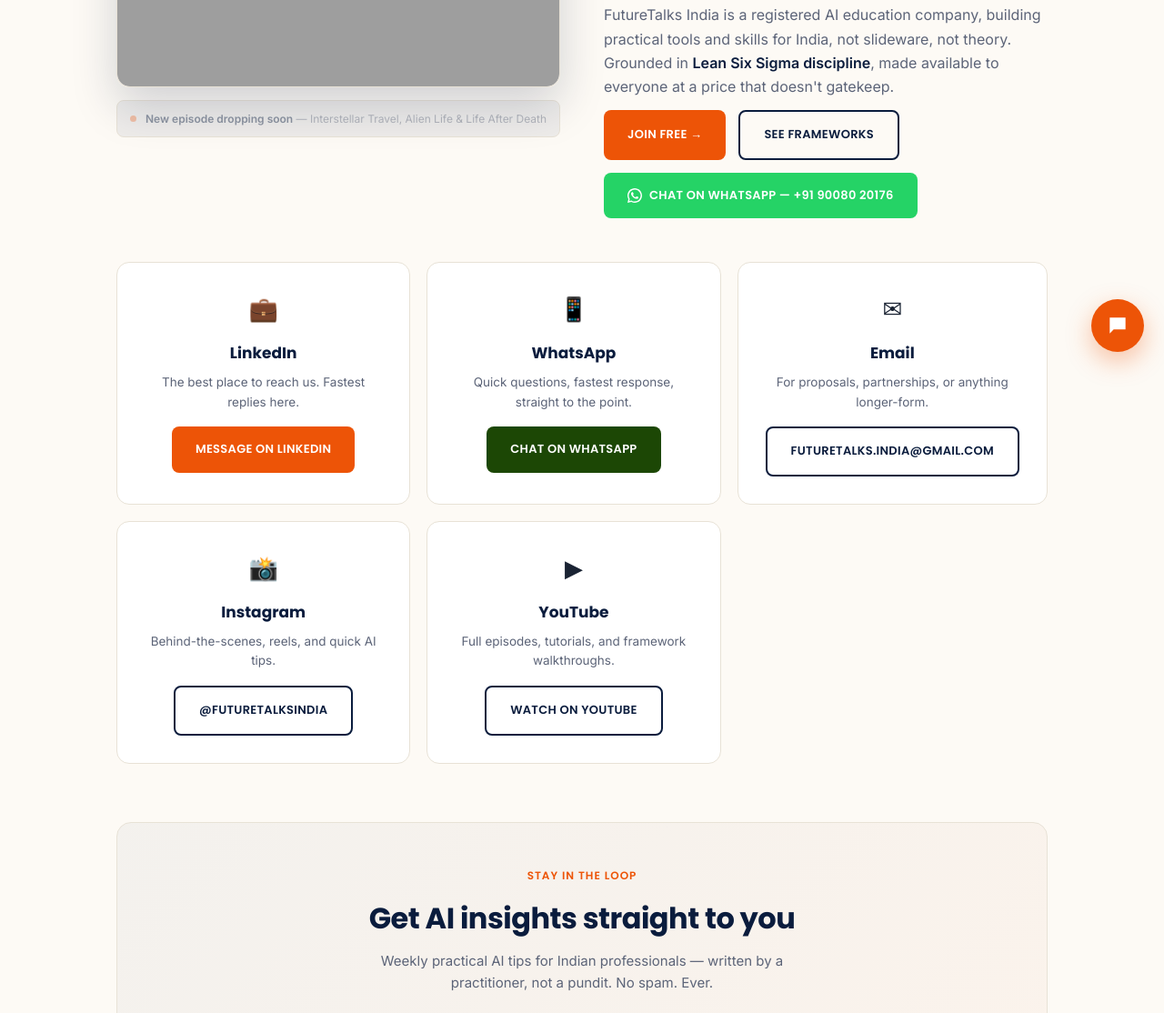
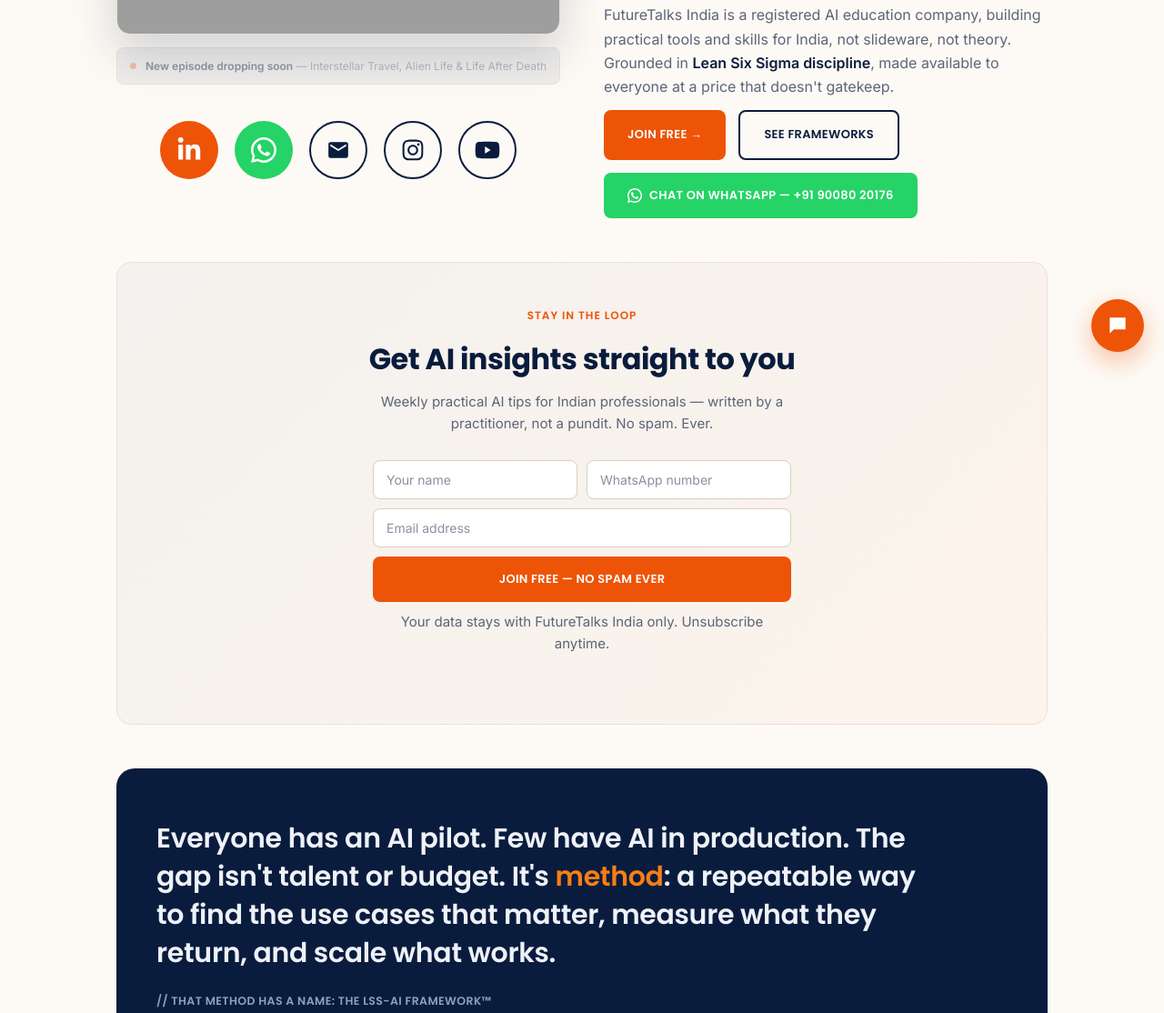
Before and after one commit to girr1990/futuretalksindia, a website: page index.html in a window 1280 px wide. Shown: the part 391-1505 px from the top of the page at 91% size. Drawn offline with Linux system fonts and the light colour scheme; grey boxes are pictures that could not be loaded.

Commit message:
Replace hero Connect cards with compact icon strip, rewrite About section
- Swap large Connect cards section for a centered quick-links icon strip
  below the hero video/ticker, using brand SVG marks (LinkedIn, WhatsApp,
  Email, Instagram, YouTube) with hover tooltips
- Rewrite About section headline, founder paragraph, and founder table row;
  remove all employer name references

```diff
--- a/index.html
+++ b/index.html
@@ -50,6 +50,14 @@
 @keyframes blink { 0%,100%{opacity:1}50%{opacity:.3} }
 #ticker-text { transition: opacity .3s; overflow: hidden; white-space: nowrap; text-overflow: ellipsis; }
 #ticker-text strong { color: var(--navy); }
+/* QUICK LINKS STRIP */
+.quick-links { display: flex; justify-content: center; align-items: center; gap: 18px; margin: 40px 0 12px; }
+.ql { width: 64px; height: 64px; border-radius: 50%; display: flex; align-items: center; justify-content: center; font-size: 26px; text-decoration: none; transition: transform 0.2s, box-shadow 0.2s; flex-shrink: 0; }
+.ql:hover { transform: translateY(-3px); box-shadow: 0 10px 22px rgba(10,28,61,0.18); }
+.ql-linkedin { background: var(--orange); color: #fff; }
+.ql-whatsapp { background: #25D366; color: #fff; }
+.ql-outline { background: transparent; border: 2px solid var(--navy); color: var(--navy); }
+.ql-outline:hover { background: var(--navy); color: #fff; }
 /* TEXT RIGHT */
 .hero-text-col {}
 .hero .eyebrow { margin-bottom: 20px; display: flex; align-items: center; gap: 12px; }
@@ -68,8 +76,6 @@
 .btn-ghost:hover { background: var(--navy); color: #fff; }
 .btn-wa { background: #25D366; color: #fff; border: none; }
 .btn-wa:hover { background: #22c55e; transform: translateY(-2px); }
-.btn-green { background: var(--green); color: #fff; }
-.btn-green:hover { transform: translateY(-2px); box-shadow: 0 12px 28px rgba(28,71,5,0.25); }
 /* SUBSCRIBE */
 .sub-band { background: linear-gradient(135deg,rgba(10,28,61,0.04),rgba(237,84,7,0.04)); border: 1px solid var(--line); border-radius: 16px; padding: 48px 40px; text-align: center; margin: 0 0 48px; }
 .sub-band .mono { display: block; margin-bottom: 12px; }
@@ -123,12 +129,6 @@
 .fact { background: var(--card); padding: 18px 22px; display: flex; justify-content: space-between; align-items: center; gap: 16px; }
 .fact .k { font-family: var(--label); font-weight: 700; font-size: 10.5px; letter-spacing: 0.4px; text-transform: uppercase; color: var(--text-faint); }
 .fact .v { font-family: var(--display); font-weight: 700; font-size: 15px; text-align: right; color: var(--navy); }
-.contact-grid { display: grid; grid-template-columns: 1fr 1fr; gap: 18px; }
-@media (max-width: 680px) { .contact-grid { grid-template-columns: 1fr; } }
-.contact-card { background: var(--card); border: 1px solid var(--line); border-radius: 14px; padding: 30px; text-align: center; }
-.contact-card .icon { font-size: 26px; margin-bottom: 14px; }
-.contact-card h3 { font-family: var(--display); font-size: 17px; font-weight: 700; margin-bottom: 8px; color: var(--navy); }
-.contact-card p { color: var(--text-dim); font-size: 13.5px; margin-bottom: 16px; }
 .connect { text-align: center; background: var(--navy); padding: 80px 0; margin-top: 40px; }
 .connect h2 { font-family: var(--display); font-size: clamp(26px, 4.6vw, 44px); font-weight: 700; letter-spacing: -0.7px; margin-bottom: 18px; line-height: 1.15; color: #ffffff; }
 .connect h2 .accent { color: var(--gold); }
@@ -216,6 +216,23 @@
           <div class="tdot"></div>
           <div id="ticker-text"><strong>New episode dropping soon</strong> — Interstellar Travel, Alien Life &amp; Life After Death</div>
         </div>
+        <div class="quick-links">
+          <a class="ql ql-linkedin" href="https://www.linkedin.com/company/futuretalksindia" target="_blank" rel="noopener" aria-label="LinkedIn" title="LinkedIn">
+            <svg width="28" height="28" viewBox="0 0 448 512" fill="currentColor" aria-hidden="true"><path d="M100.28 448H7.4V148.9h92.88zM53.79 108.1C24.09 108.1 0 83.5 0 53.8a53.79 53.79 0 0 1 107.58 0c0 29.7-24.1 54.3-53.79 54.3zM447.9 448h-92.68V302.4c0-34.7-.7-79.2-48.29-79.2-48.29 0-55.69 37.7-55.69 76.7V448h-92.78V148.9h89.08v40.8h1.3c12.4-23.5 42.69-48.3 87.88-48.3 94 0 111.28 61.9 111.28 142.3V448z"/></svg>
+          </a>
+          <a class="ql ql-whatsapp" href="https://wa.me/919008020176" target="_blank" rel="noopener" aria-label="WhatsApp" title="WhatsApp">
+            <svg width="28" height="28" viewBox="0 0 24 24" fill="currentColor" aria-hidden="true"><path d="M17.472 14.382c-.297-.149-1.758-.867-2.03-.967-.273-.099-.471-.148-.67.15-.197.297-.767.966-.94 1.164-.173.199-.347.223-.644.075-.297-.15-1.255-.463-2.39-1.475-.883-.788-1.48-1.761-1.653-2.059-.173-.297-.018-.458.13-.606.134-.133.298-.347.446-.52.149-.174.198-.298.298-.497.099-.198.05-.371-.025-.52-.075-.149-.669-1.612-.916-2.207-.242-.579-.487-.5-.669-.51-.173-.008-.371-.01-.57-.01-.198 0-.52.074-.792.372-.272.297-1.04 1.016-1.04 2.479 0 1.462 1.065 2.875 1.213 3.074.149.198 2.096 3.2 5.077 4.487.709.306 1.262.489 1.694.625.712.227 1.36.195 1.871.118.571-.085 1.758-.719 2.006-1.413.248-.694.248-1.289.173-1.413-.074-.124-.272-.198-.57-.347z"/><path d="M12 0C5.373 0 0 5.373 0 12c0 2.123.554 4.117 1.528 5.845L.057 23.943l6.266-1.443A11.944 11.944 0 0012 24c6.627 0 12-5.373 12-12S18.627 0 12 0zm0 21.818a9.818 9.818 0 01-5.006-1.373l-.36-.213-3.72.857.895-3.608-.234-.371A9.818 9.818 0 1112 21.818z"/></svg>
+          </a>
+          <a class="ql ql-outline" href="mailto:futuretalks.india@gmail.com" aria-label="Email" title="Email">
+            <svg width="26" height="26" viewBox="0 0 24 24" fill="currentColor" aria-hidden="true"><path d="M20 4H4c-1.1 0-1.99.9-1.99 2L2 18c0 1.1.9 2 2 2h16c1.1 0 2-.9 2-2V6c0-1.1-.9-2-2-2zm0 4-8 5-8-5V6l8 5 8-5v2z"/></svg>
+          </a>
+          <a class="ql ql-outline" href="https://www.instagram.com/futuretalksindia" target="_blank" rel="noopener" aria-label="Instagram" title="Instagram">
+            <svg width="26" height="26" viewBox="0 0 448 512" fill="currentColor" aria-hidden="true"><path d="M224.1 141c-63.6 0-114.9 51.3-114.9 114.9s51.3 114.9 114.9 114.9S339 319.5 339 255.9 287.7 141 224.1 141zm0 189.6c-41.1 0-74.7-33.5-74.7-74.7s33.5-74.7 74.7-74.7 74.7 33.5 74.7 74.7-33.6 74.7-74.7 74.7zm146.4-194.3c0 14.9-12 26.8-26.8 26.8-14.9 0-26.8-12-26.8-26.8s12-26.8 26.8-26.8 26.8 12 26.8 26.8zm76.1 27.2c-1.7-35.9-9.9-67.7-36.2-93.9-26.2-26.2-58-34.4-93.9-36.2-37-2.1-147.9-2.1-184.9 0-35.8 1.7-67.6 9.9-93.9 36.1s-34.4 58-36.2 93.9c-2.1 37-2.1 147.9 0 184.9 1.7 35.9 9.9 67.7 36.2 93.9s58 34.4 93.9 36.2c37 2.1 147.9 2.1 184.9 0 35.9-1.7 67.7-9.9 93.9-36.2 26.2-26.2 34.4-58 36.2-93.9 2.1-37 2.1-147.8 0-184.8zM398.8 388c-7.8 19.6-22.9 34.7-42.6 42.6-29.5 11.7-99.5 9-132.1 9s-102.7 2.6-132.1-9c-19.6-7.8-34.7-22.9-42.6-42.6-11.7-29.5-9-99.5-9-132.1s-2.6-102.7 9-132.1c7.8-19.6 22.9-34.7 42.6-42.6 29.5-11.7 99.5-9 132.1-9s102.7-2.6 132.1 9c19.6 7.8 34.7 22.9 42.6 42.6 11.7 29.5 9 99.5 9 132.1s2.7 102.7-9 132.1z"/></svg>
+          </a>
+          <a class="ql ql-outline" href="https://www.youtube.com/@futuretalks_india" target="_blank" rel="noopener" aria-label="YouTube" title="YouTube">
+            <svg width="28" height="28" viewBox="0 0 576 512" fill="currentColor" aria-hidden="true"><path d="M549.7 124.1c-6.3-23.7-24.8-42.3-48.3-48.6C458.8 64 288 64 288 64S117.2 64 74.6 75.5c-23.5 6.3-42 24.9-48.3 48.6-11.4 42.9-11.4 132.3-11.4 132.3s0 89.4 11.4 132.3c6.3 23.7 24.8 41.5 48.3 47.8C117.2 448 288 448 288 448s170.8 0 213.4-11.5c23.5-6.3 42-24.2 48.3-47.8 11.4-42.9 11.4-132.3 11.4-132.3s0-89.4-11.4-132.3zM232 337.6V174.4L361 256l-129 81.6z"/></svg>
+          </a>
+        </div>
       </div>
 
       <!-- RIGHT: TEXT + CTA -->
@@ -237,43 +254,6 @@
 
     </div>
   </header>
-
-  <!-- CONNECT CARDS -->
-  <section style="padding-top:0;">
-    <style>@media (min-width:681px){ .contact-grid-3 { grid-template-columns: repeat(3,1fr); } }</style>
-    <div class="contact-grid contact-grid-3">
-      <div class="contact-card">
-        <div class="icon">&#128188;</div>
-        <h3>LinkedIn</h3>
-        <p>The best place to reach us. Fastest replies here.</p>
-        <a class="btn btn-primary" href="https://www.linkedin.com/company/futuretalksindia" target="_blank" rel="noopener">Message on LinkedIn</a>
-      </div>
-      <div class="contact-card">
-        <div class="icon">&#128241;</div>
-        <h3>WhatsApp</h3>
-        <p>Quick questions, fastest response, straight to the point.</p>
-        <a class="btn btn-green" href="https://wa.me/919008020176" target="_blank" rel="noopener">Chat on WhatsApp</a>
-      </div>
-      <div class="contact-card">
-        <div class="icon">&#9993;</div>
-        <h3>Email</h3>
-        <p>For proposals, partnerships, or anything longer-form.</p>
-        <a class="btn btn-ghost" href="mailto:futuretalks.india@gmail.com">futuretalks.india@gmail.com</a>
-      </div>
-      <div class="contact-card">
-        <div class="icon">&#128248;</div>
-        <h3>Instagram</h3>
-        <p>Behind-the-scenes, reels, and quick AI tips.</p>
-        <a class="btn btn-ghost" href="https://www.instagram.com/futuretalksindia" target="_blank" rel="noopener">@futuretalksindia</a>
-      </div>
-      <div class="contact-card">
-        <div class="icon">&#9654;</div>
-        <h3>YouTube</h3>
-        <p>Full episodes, tutorials, and framework walkthroughs.</p>
-        <a class="btn btn-ghost" href="https://www.youtube.com/@futuretalks_india" target="_blank" rel="noopener">Watch on YouTube</a>
-      </div>
-    </div>
-  </section>
 
   <!-- SUBSCRIBE BAND -->
   <div class="sub-band" id="subscribe">
@@ -346,16 +326,16 @@
   <section id="about">
     <div class="sec-head">
       <span class="mono">About</span>
-      <h2>14 years turning operations into advantage</h2>
+      <h2>Discipline over hype</h2>
     </div>
     <div class="about-grid">
       <div class="about-text">
         <p>FutureTalks India is an applied AI education company built on a simple belief: <b>process discipline is what separates AI that ships from AI that demos.</b></p>
-        <p>Founded by <b>Rahul Choudhary</b>, who has spent 14+ years inside large-scale finance and operations transformation across <b>TCS, Genpact, and Accenture</b>.</p>
+        <p>Built by RC. Grounded in Lean Six Sigma discipline and a personal practice of stillness and focus (Inner Engineering, Shambhavi), FutureTalks India is built the same way: no noise, no shortcuts, just what works.</p>
       </div>
       <div class="facts">
         <div class="fact"><span class="k">Founded</span><span class="v">2026, Bengaluru</span></div>
-        <div class="fact"><span class="k">Founder</span><span class="v">Rahul Choudhary</span></div>
+        <div class="fact"><span class="k">Founder</span><span class="v">RC</span></div>
         <div class="fact"><span class="k">Certification</span><span class="v">LSS Black Belt</span></div>
         <div class="fact"><span class="k">Focus</span><span class="v">Education, Products, Research</span></div>
       </div>
```
